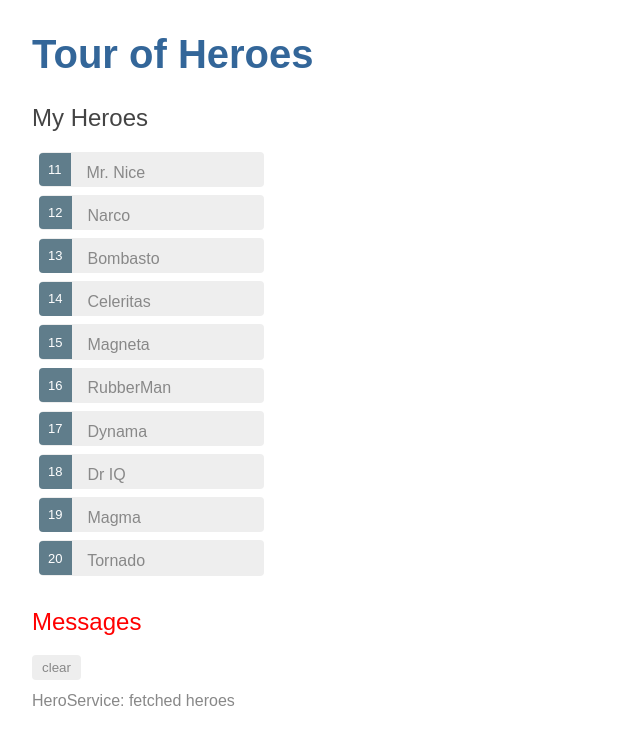
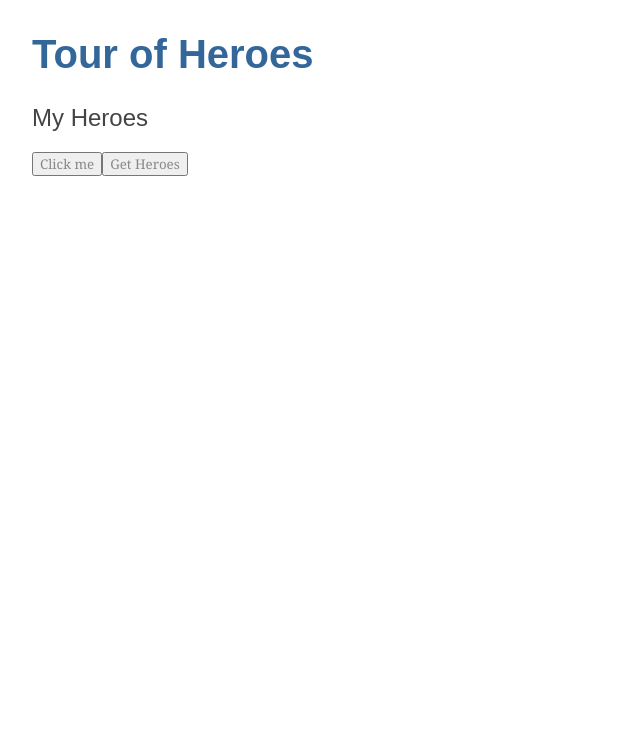
Before and after one commit to ahnjaeshin/SWPP-AngularTutorial, an Angular app: page /heroes in a window 1280 px wide. Shown: the top 744 px of the page, without its empty margins (0-640 px from the left). Built offline with nearby package versions, Linux system fonts and the light colour scheme.

Commit message:
freeze UI

```diff
--- a/src/app/hero.service.ts
+++ b/src/app/hero.service.ts
@@ -13,9 +13,14 @@ export class HeroService {
 
   constructor(private messageService: MessageService) { }
 
-  getHeroes(): Observable<Hero[]> {
-    // TODO: send the message _after_ fetching the heroes
+  sleep (delay: number): void {
+    const start = new Date().getTime();
+    while (new Date().getTime() < start + delay) {}
+  }
+
+  getHeroes(): Hero[] {
     this.messageService.add('HeroService: fetched heroes');
-    return of(HEROES);
+    this.sleep(5000);
+    return HEROES;
   }
 }
--- a/src/app/heroes/heroes.component.html
+++ b/src/app/heroes/heroes.component.html
@@ -1,4 +1,8 @@
 <h2>My Heroes</h2>
+
+<button (click)="clicked()">Click me</button>
+<button (click)="getHeroes()">Get Heroes</button>
+
 <ul class="heroes">
   <li *ngFor="let hero of heroes"
       [class.selected]="hero === selectedHero"
--- a/src/app/heroes/heroes.component.ts
+++ b/src/app/heroes/heroes.component.ts
@@ -17,7 +17,6 @@ export class HeroesComponent implements OnInit {
   constructor(private heroService: HeroService) { }
 
   ngOnInit() {
-    this.getHeroes();
   }
 
   onSelect(hero: Hero): void {
@@ -25,7 +24,10 @@ export class HeroesComponent implements OnInit {
   }
 
   getHeroes(): void {
-    this.heroService.getHeroes()
-        .subscribe(heroes => this.heroes = heroes);
+    this.heroes = this.heroService.getHeroes();
+  }
+
+  clicked(): void {
+    console.log('clicked');
   }
 }
```
